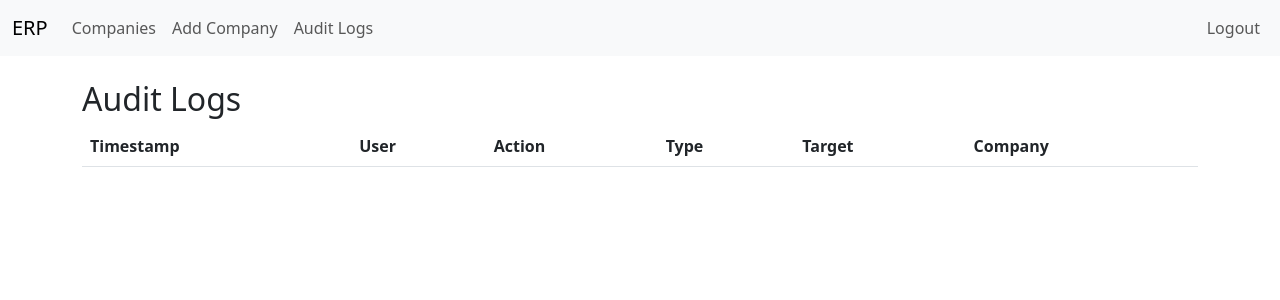
After one commit to mpf-kfk-tahmid-hossain/ERPSoftwareFinal, a Django app: page /audit-logs/ in a window 1280 px wide. The commit adds this page. Shown: the top 300 px of the page. Run offline with Django 5.2, Linux system fonts and the light colour scheme; the visitor is signed in with stand-in values (Sample User, id 1); data comes from the database, SQL or seed files in the repository; lists and menus that the app fills with data are empty.

Commit message:
Add request type and company to audit log

```diff
--- a/erp_project/accounts/middleware.py
+++ b/erp_project/accounts/middleware.py
@@ -26,5 +26,11 @@ class AuditLogMiddleware:
                     ]
                 },
             }
-            log_action(user, "request", details=details)
+            log_action(
+                user,
+                "request",
+                details=details,
+                request_type=request.method,
+                company=user.company,
+            )
         return response
--- a/erp_project/accounts/models.py
+++ b/erp_project/accounts/models.py
@@ -49,12 +49,15 @@ class AuditLog(models.Model):
     target_user = models.ForeignKey(
         User, on_delete=models.CASCADE, related_name='target_logs', null=True, blank=True
     )
+    request_type = models.CharField(max_length=10, null=True, blank=True)
+    company = models.ForeignKey(Company, on_delete=models.SET_NULL, null=True, blank=True)
     action = models.CharField(max_length=50)
     details = models.TextField(blank=True)
     timestamp = models.DateTimeField(auto_now_add=True)
 
     def __str__(self):
-        return f"{self.actor} {self.action} {self.target_user or ''}"
+        rt = f"[{self.request_type}]" if self.request_type else ""
+        return f"{self.actor} {self.action} {rt} {self.target_user or ''}".strip()
 
 
 class RolePermission(models.Model):
--- a/erp_project/accounts/utils.py
+++ b/erp_project/accounts/utils.py
@@ -60,7 +60,7 @@ def user_has_permission(user, codename):
     return user.userrole_set.filter(role__permissions=perm, company=user.company).exists()
 
 
-def log_action(actor, action, target=None, details=""):
+def log_action(actor, action, target=None, details="", request_type=None, company=None):
     """Create an AuditLog entry.
 
     ``details`` can be a dictionary which will be stored as JSON.
@@ -68,4 +68,11 @@ def log_action(actor, action, target=None, details=""):
     from .models import AuditLog
     if isinstance(details, dict):
         details = json.dumps(details)
-    AuditLog.objects.create(actor=actor, action=action, target_user=target, details=details)
+    AuditLog.objects.create(
+        actor=actor,
+        action=action,
+        target_user=target,
+        details=details,
+        request_type=request_type,
+        company=company or getattr(actor, "company", None),
+    )
--- a/erp_project/accounts/views.py
+++ b/erp_project/accounts/views.py
@@ -34,7 +34,12 @@ class CustomLoginView(LoginView):
 
     def form_valid(self, form):
         response = super().form_valid(form)
-        log_action(self.request.user, 'login')
+        log_action(
+            self.request.user,
+            'login',
+            request_type=self.request.method,
+            company=self.request.user.company,
+        )
         return response
 from django.views.generic import DetailView, UpdateView, ListView, View
 from django.shortcuts import get_object_or_404, redirect, render
@@ -42,7 +47,7 @@ from django.http import JsonResponse
 from django.contrib.auth import get_user_model, logout
 from django.conf import settings
 from .forms import CompanyUserCreationForm
-from .models import Role, UserRole, Permission
+from .models import Role, UserRole, Permission, AuditLog
 
 User = get_user_model()
 
@@ -191,7 +196,13 @@ class UserUpdateView(LoginRequiredMixin, UpdateView):
             role = None
         if role:
             UserRole.objects.update_or_create(user=target, company=company, defaults={'role': role})
-        log_action(self.request.user, 'user_update', target)
+        log_action(
+            self.request.user,
+            'user_update',
+            target,
+            request_type=self.request.method,
+            company=self.request.user.company,
+        )
         return response
 
 @method_decorator(require_permission('change_user'), name='dispatch')
@@ -217,7 +228,13 @@ def change_password_view(request, pk):
         elif p1 and p1 == p2:
             target.set_password(p1)
             target.save()
-            log_action(request.user, 'password_change', target)
+            log_action(
+                request.user,
+                'password_change',
+                target,
+                request_type=request.method,
+                company=request.user.company,
+            )
             return redirect('user_detail', pk=target.pk)
         else:
             error = 'Passwords do not match'
@@ -286,6 +303,19 @@ class RoleUpdateView(LoginRequiredMixin, View):
         role.permissions.set(Permission.objects.filter(id__in=perm_ids))
         return redirect('role_list')
 
+
+@method_decorator(require_permission('view_auditlog'), name='dispatch')
+class AuditLogListView(LoginRequiredMixin, TemplateView):
+    template_name = 'audit_log_list.html'
+
+    def get_context_data(self, **kwargs):
+        context = super().get_context_data(**kwargs)
+        logs = AuditLog.objects.select_related('actor', 'target_user', 'company')
+        if not self.request.user.is_superuser:
+            logs = logs.filter(company=self.request.user.company)
+        context['logs'] = logs.order_by('-timestamp')[:100]
+        return context
+
 # Custom permission denied handler
 from django.http import HttpResponseForbidden
 from django.template import loader
@@ -301,6 +331,11 @@ class CustomLogoutView(View):
     """Allow GET logout to support navigation link."""
 
     def get(self, request):
-        log_action(request.user, 'logout')
+        log_action(
+            request.user,
+            'logout',
+            request_type=request.method,
+            company=request.user.company,
+        )
         logout(request)
         return redirect(settings.LOGOUT_REDIRECT_URL)
--- a/erp_project/erp_project/urls.py
+++ b/erp_project/erp_project/urls.py
@@ -22,6 +22,7 @@ from accounts.views import (
     CompanyDetailView, CompanyUpdateView, UserListView, CompanyUserCreateView,
     UserDetailView, UserUpdateView, UserToggleActiveView, WhoAmIView, DashboardAPI,
     RoleListView, RoleCreateView, RoleUpdateView, change_password_view,
+    AuditLogListView,
 )
 
 urlpatterns = [
@@ -41,6 +42,7 @@ urlpatterns = [
     path('roles/', RoleListView.as_view(), name='role_list'),
     path('roles/add/', RoleCreateView.as_view(), name='role_add'),
     path('roles/<int:pk>/edit/', RoleUpdateView.as_view(), name='role_edit'),
+    path('audit-logs/', AuditLogListView.as_view(), name='audit_log_list'),
     path('api/whoami/', WhoAmIView.as_view(), name='whoami'),
     path('api/dashboard/', DashboardAPI.as_view(), name='dashboard_api'),
     path('', DashboardView.as_view(), name='dashboard'),
--- /dev/null
+++ b/erp_project/templates/audit_log_list.html
@@ -0,0 +1,29 @@
+{% extends 'base.html' %}
+{% block title %}Audit Logs{% endblock %}
+{% block content %}
+<h2>Audit Logs</h2>
+<table class="table">
+  <thead>
+    <tr>
+      <th>Timestamp</th>
+      <th>User</th>
+      <th>Action</th>
+      <th>Type</th>
+      <th>Target</th>
+      <th>Company</th>
+    </tr>
+  </thead>
+  <tbody>
+    {% for log in logs %}
+    <tr>
+      <td>{{ log.timestamp }}</td>
+      <td>{{ log.actor.username }}</td>
+      <td>{{ log.action }}</td>
+      <td>{{ log.request_type }}</td>
+      <td>{{ log.target_user }}</td>
+      <td>{{ log.company }}</td>
+    </tr>
+    {% endfor %}
+  </tbody>
+</table>
+{% endblock %}
--- a/erp_project/templates/base.html
+++ b/erp_project/templates/base.html
@@ -21,6 +21,9 @@
         {% if user.is_authenticated and user.company and user|has_permission:'view_role' %}
         <li class="nav-item"><a class="nav-link" href="{% url 'role_list' %}">Roles</a></li>
         {% endif %}
+        {% if user.is_authenticated and user|has_permission:'view_auditlog' %}
+        <li class="nav-item"><a class="nav-link" href="{% url 'audit_log_list' %}">Audit Logs</a></li>
+        {% endif %}
       </ul>
       <ul class="navbar-nav ms-auto">
         {% if user.is_authenticated %}
```
Also changed, not shown: docs/api/auditlog.md (added, +8 -0 lines), erp_project/accounts/admin.py (+17 -1 lines), erp_project/accounts/tests.py (+26 -2 lines), workflow.md (+1 -0 lines), erp_project/accounts/migrations/0005_auditlog_company_auditlog_request_type.py (added).
